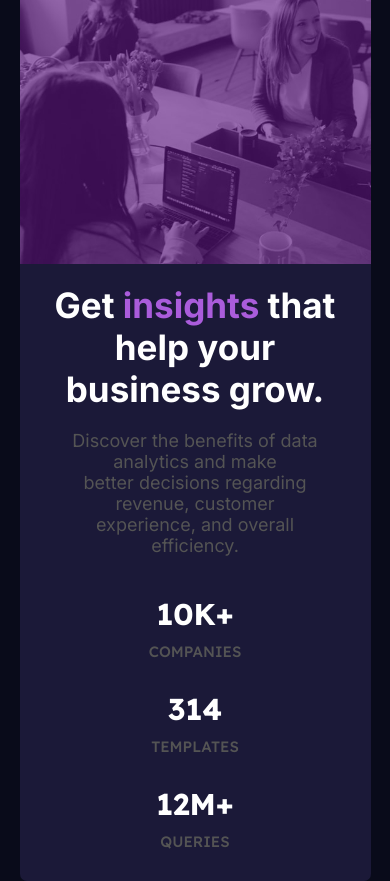
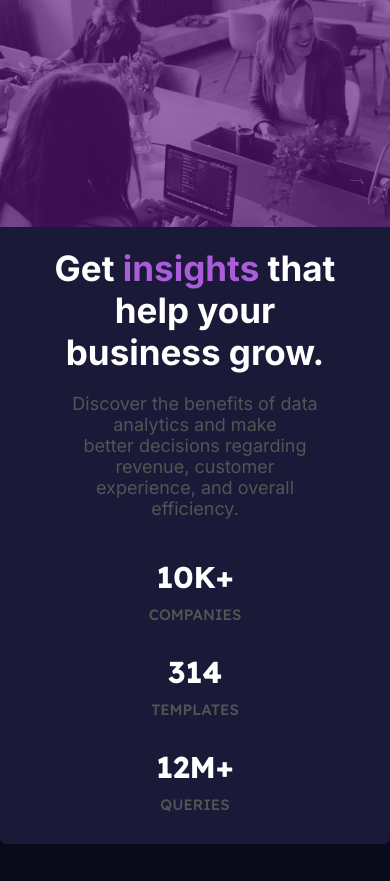
Before and after one commit to JOAO11092005/stats-preview-card-comp, a plain HTML site: page index.html in a window 390 px wide. After the commit the page ends 844 px from the top, so only its background shows below. Drawn offline with Linux system fonts and the light colour scheme.

Commit message:
primeiro commmit

```diff
--- a/src/css/responsive.css
+++ b/src/css/responsive.css
@@ -146,8 +146,8 @@
         height: 100vh;
     }
     main{
-        width: 90%;
-
+        width: 100%;
+        height: 100%;
         background-color: var(--Azulescurodesaturado);
         display: flex;
         flex-direction: column;
@@ -166,11 +166,11 @@
     }
     .imagem-cell{
         width: 100%;
-        height: 300px;
+        height: 100%;
         background: url(../images/image-header-mobile.jpg) center center no-repeat;
         background-size: cover;
-        border-top-right-radius: 7px;
-        border-top-left-radius: 7px;
+        border-top-right-radius: 0px;
+        border-top-left-radius: 0px;
         border-bottom-right-radius: 0px;
 
     }
```
